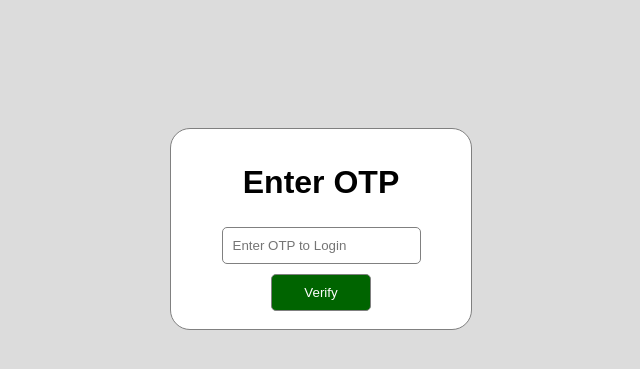
After one commit to Apurv7020/SpeedySnackShack, a Django app: page /verify_otp in a window 1280 px wide. The commit adds this page. Shown: the top 369 px of the page, without its empty margins (319-959 px from the left). Run offline with Django 5.2, Linux system fonts and the light colour scheme.

Commit message:
Email Verification Added

```diff
--- a/food_web/views.py
+++ b/food_web/views.py
@@ -1,8 +1,11 @@
-from django.shortcuts import render, redirect, HttpResponse
+from django.shortcuts import render, redirect
 from django.contrib.auth.models import User
 from django.contrib.auth import authenticate, login, logout
 from .models import Product, Cart, Person, Feedback, Store, Order
 from django.db.models import Q
+from django.core.mail import send_mail
+from django.utils.crypto import get_random_string
+from django.conf import settings
 
 # Create your views here.
 
@@ -21,6 +24,9 @@ def register(request):
         if fn == "" or ln == "" or em == "" or pw == "" or cpw == "":
             context["errmsg"] = "Fiels cannot be empty."
             return render(request,'register.html',context)
+        elif not fn.isalpha() or not ln.isalpha():
+            context["errmsg"] = "First name and last name should only contain alphabetic characters."
+            return render(request, 'register.html', context)
         elif pw != cpw:
             context["errmsg"] = "Password does not match."
             return render(request,'register.html',context)
@@ -42,29 +48,74 @@ def register(request):
 
             p = Person.objects.create(user_id=u , mobile=mob, address=add)
             p.save()
+
             return redirect('/dashboard')
 
     return render(request, 'register.html')
 
 
-def ulogin(request):
+def send_otp(email, otp):                                                               # Function to send OTP to user's email
+    subject = 'Your OTP for Speedy Snack Shack Login'
+    message = f'Your OTP for login is: {otp}'
+    email_from = settings.EMAIL_HOST_USER
+    recipient_list = [email]
+    send_mail(subject, message, email_from, recipient_list)
+
+def ulogin(request):                                                                   # View to handle user login
     context = {}
     if request.method == 'POST':
         em = request.POST['email']
         pw = request.POST['password']
-        print(em, pw)
+        user = authenticate(username=em, password=pw)                                    # Authenticate the user
 
-        u = authenticate(username=em,password=pw)     #used to check if username and password is authenticated or not. To authenticate, password must be hash protected.
-        print(u)
+        if user is not None:
+            otp = get_random_string(length=6, allowed_chars='0123456789')               # Generate a random OTP
+            # Store the OTP and user ID in the session
+            request.session['otp'] = otp
+            request.session['user_id'] = user.id
+            send_otp(em, otp)                                                            # Send the OTP to the user's email
+            return redirect('/verify_otp')
+        else:
+            context["errmsg"] = "Password does not match."
 
-        if u is not None:
-            login(request, u)                          #start the session and stores id of authenticated user from auth_user in session
+    return render(request, 'login.html', context)
+
+def verify_otp(request):                                                                # View to verify the OTP
+    if request.method == 'POST':
+        entered_otp = request.POST['otp']
+        stored_otp = request.session.get('otp')
+        user_id = request.session.get('user_id')
+
+        if entered_otp == stored_otp:
+            user = User.objects.get(id=user_id)
+            login(request, user)
+            # Clear the OTP and user ID from the session
+            del request.session['otp']
+            del request.session['user_id']
             return redirect('/dashboard')
         else:
-            context["errmsg"] = "Password does not match."
-            return render(request, 'login.html',context)
+            return render(request, 'verify_otp.html', {'errmsg': 'Invalid OTP'})
 
-    return render(request, 'login.html',context)
+    return render(request, 'verify_otp.html')
+
+# def ulogin(request):
+#     context = {}
+#     if request.method == 'POST':
+#         em = request.POST['email']
+#         pw = request.POST['password']
+#         print(em, pw)
+
+#         u = authenticate(username=em,password=pw)     #used to check if username and password is authenticated or not. To authenticate, password must be hash protected.
+#         print(u)
+
+#         if u is not None:
+#             login(request, u)                          #start the session and stores id of authenticated user from auth_user in session
+#             return redirect('/dashboard')
+#         else:
+#             context["errmsg"] = "Password does not match."
+#             return render(request, 'login.html',context)
+
+#     return render(request, 'login.html',context)
 
 def ulogout(request):
     print("User: ", request.user, "Logged out")
@@ -287,4 +338,9 @@ def makepayment(request):
     context={}
     context["payment"]=payment
 
+    clear_user_orders(request.user.id)
+
     return render(request, 'pay.html',context)
+
+def clear_user_orders(user_id):
+    Order.objects.filter(user_id=user_id).delete()
--- a/speedysnackshack/urls.py
+++ b/speedysnackshack/urls.py
@@ -44,6 +44,7 @@ urlpatterns = [
     path('fetchorder/', views.fetchorder),
     path('makepayment/', views.makepayment),
     path('remove/<bid>', views.deleteitem),
+    path('verify_otp',views.verify_otp)
 ]
 
 urlpatterns += static(settings.MEDIA_URL, document_root = settings.MEDIA_ROOT)
--- a/template/login.html
+++ b/template/login.html
@@ -40,7 +40,7 @@
         }
 
         .right {
-            background: linear-gradient(to bottom, midnightblue, steelblue);
+            background: linear-gradient(to bottom, darkgreen, forestgreen);
             height: 100%;
             color: white;
             text-align: center;
@@ -65,14 +65,14 @@
         }
 
         input[type="submit"] {
-            background-color: midnightblue;
+            background-color: darkgreen;
             color: white;
             cursor: pointer;
             width: 40%;
         }
 
         input[type="submit"]:hover {
-            background-color: steelblue;
+            background-color: forestgreen;
         }
 
         #acc{
--- a/template/pay.html
+++ b/template/pay.html
@@ -141,9 +141,9 @@
                     "key": "rzp_test_NMRA7qyGBTM6Ei", // Enter the Key ID generated from the Dashboard
                     "amount": '{{payment.amount}}', // Amount is in currency subunits. Default currency is INR. Hence, 50000 refers to 50000 paise
                     "currency": "INR",
-                    "name": "Ecomere.pvt ltd",
+                    "name": "SpeedySnackShack",
                     "description": "Test Transaction",
-                    "image": "https://example.com/your_logo",
+                    "image": "{% static 'images/logo.png' %}",
                     "order_id": "{{payment.id}}", //This is a sample Order ID. Pass the `id` obtained in the response of Step 1
                     "handler": function (response){
                        // alert(response.razorpay_payment_id);
--- a/template/register.html
+++ b/template/register.html
@@ -40,7 +40,7 @@
         }
 
         .right {
-            background: linear-gradient(to bottom, midnightblue, steelblue);
+            background: linear-gradient(to bottom, darkgreen, forestgreen);
             height: 100%;
             color: white;
             text-align: center;
@@ -66,14 +66,14 @@
         }
 
         input[type="submit"] {
-            background-color: midnightblue;
+            background-color: darkgreen;
             color: white;
             cursor: pointer;
             width: 40%;
         }
 
         input[type="submit"]:hover {
-            background-color: steelblue;
+            background-color: forestgreen;
         }
 
         #acc{
--- /dev/null
+++ b/template/verify_otp.html
@@ -0,0 +1,70 @@
+<!DOCTYPE html>
+<html lang="en">
+<head>
+    <meta charset="UTF-8">
+    <meta name="viewport" content="width=device-width, initial-scale=1.0">
+    <title>Verify OTP</title>
+    <style>
+        body {
+            margin: 10%;
+            background-color: Gainsboro;
+            font-family: Arial, sans-serif;
+        }
+
+        .container {
+            display: flex;
+            justify-content: center;
+            align-items: center;
+            height: 200px;
+            width: 300px;
+            border: 1px solid gray;
+            background-color: white;
+            margin: auto;
+            border-radius: 20px;
+            overflow: hidden;
+        }
+
+        .container form {
+            display: flex;
+            flex-direction: column;
+            justify-content: center;
+            align-items: center;
+        }
+
+        input {
+            padding: 10px;
+            margin: 5px 0;
+            border-radius: 5px;
+            border: 1px solid gray;
+        }
+
+        input[type="submit"] {
+            background-color: darkgreen;
+            color: white;
+            cursor: pointer;
+            width: 100px;
+        }
+
+        input[type="submit"]:hover {
+            background-color: forestgreen;
+        }
+
+        .errmsg {
+            color: crimson;
+        }
+    </style>
+</head>
+<body>
+    <div class="container">
+        <form action="" method="POST">
+            {% csrf_token %}
+            <h1>Enter OTP</h1>
+            <input type="text" name="otp" placeholder="Enter OTP to Login" required>
+            <input type="submit" value="Verify">
+            {% if errmsg %}
+            <div class="errmsg">{{ errmsg }}</div>
+            {% endif %}
+        </form>
+    </div>
+</body>
+</html>
```
Also changed, not shown: speedysnackshack/settings.py (+7 -0 lines).
